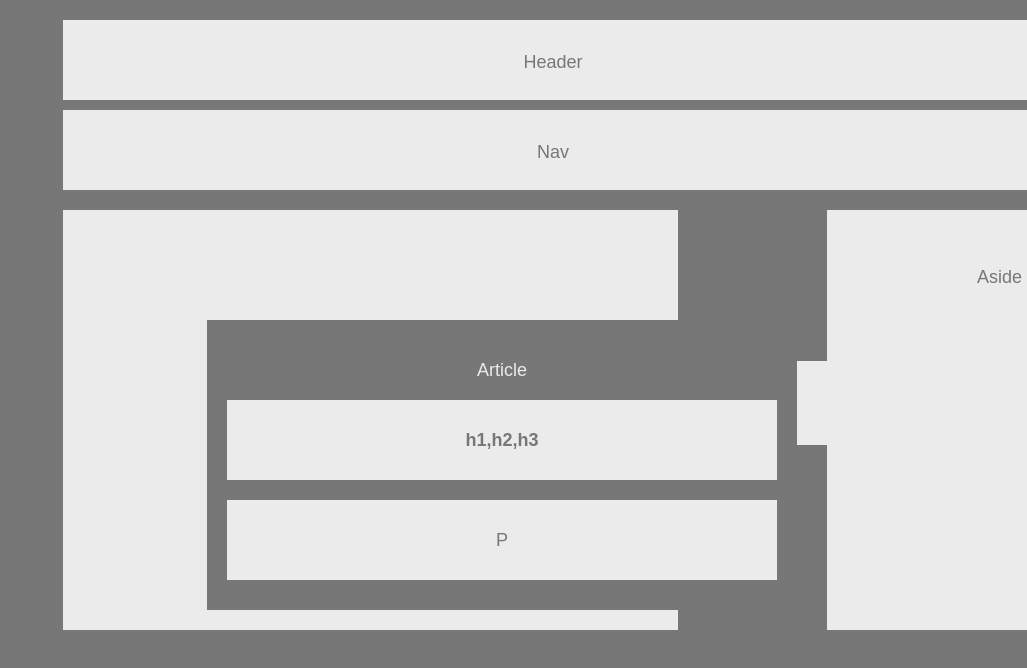
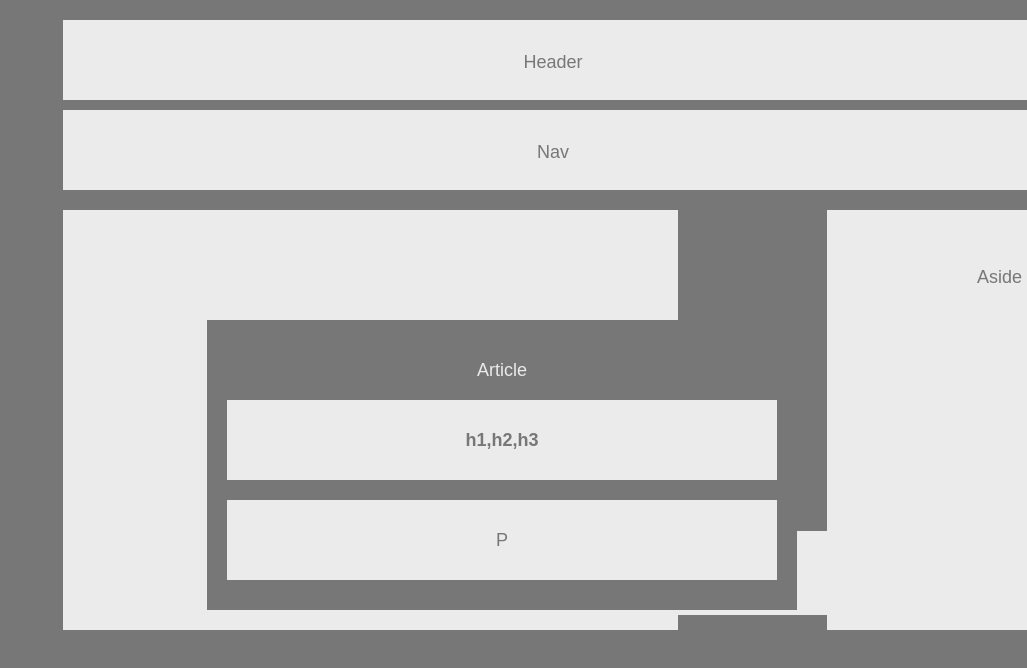
Before and after one commit to krishnaaddala/HW_Wireframe, a plain HTML site: page index.html in a window 1280 px wide. Shown: the top 668 px of the page, without its empty margins (253-1280 px from the left). Drawn offline with Linux system fonts and the light colour scheme.

Commit message:
minor tweaks to the style.css

```diff
--- a/style.css
+++ b/style.css
@@ -133,7 +133,7 @@ footer{
     background-color: #ebebeb;
     position: fixed;
     padding: 12px;
-    bottom: 355px;
+    bottom: 185px;
     width: 960px;
     height: 60px;
     margin-left: 20%;
```
